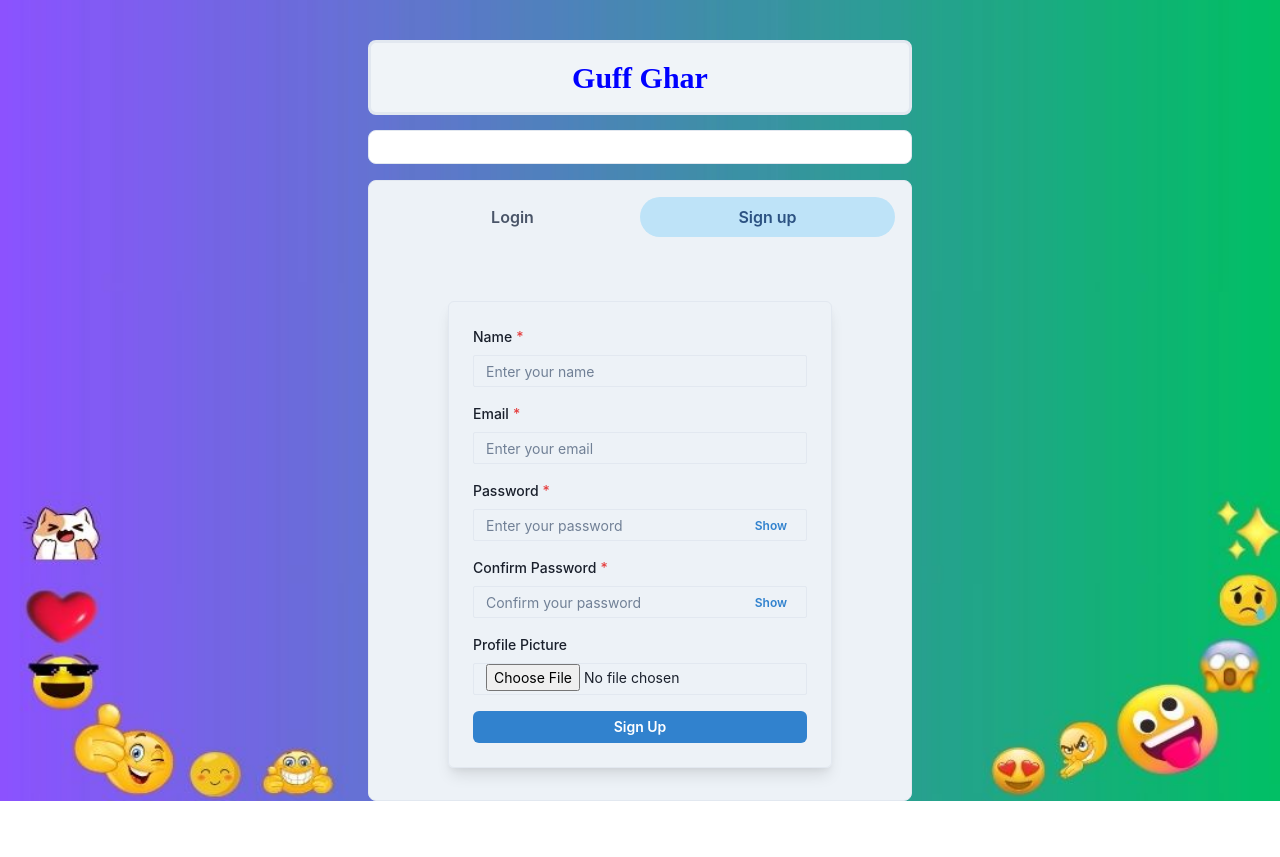
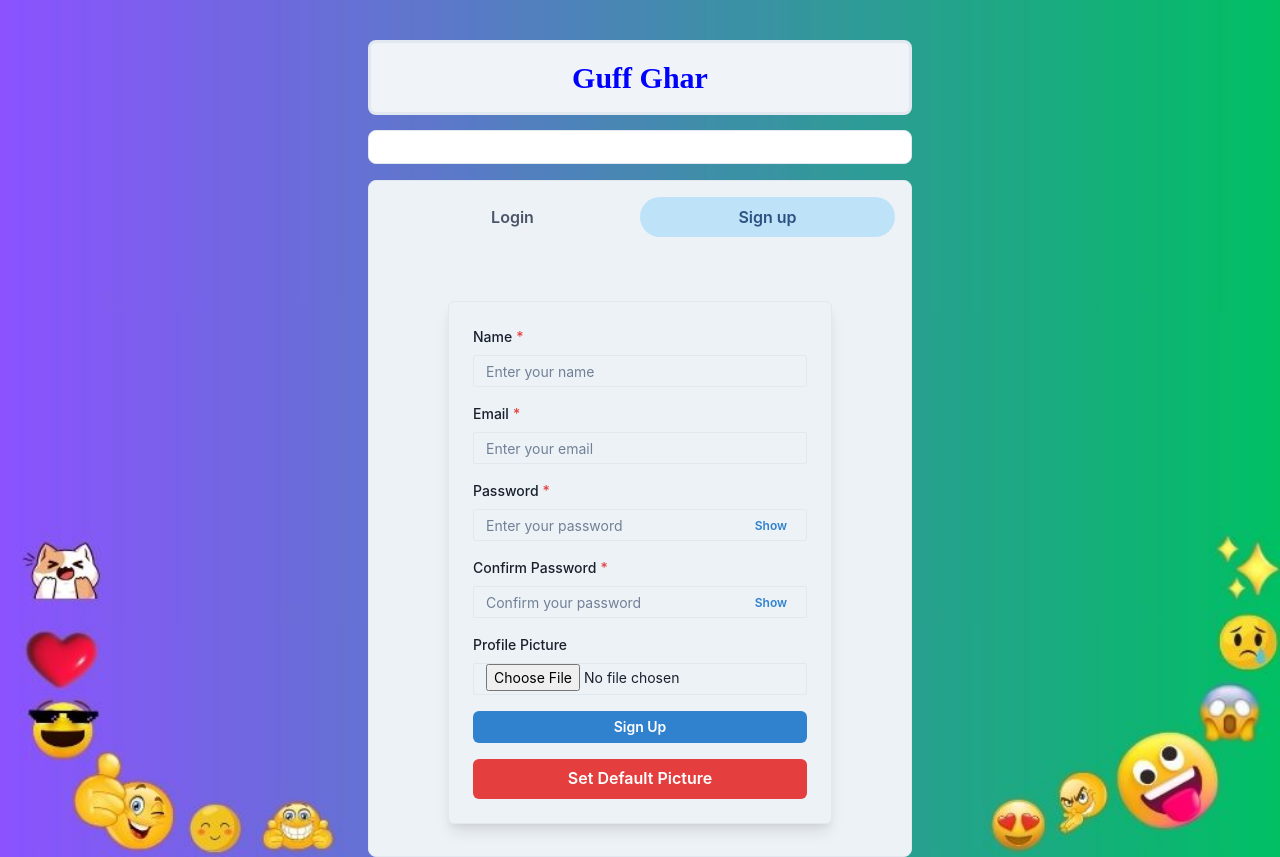
Before and after one commit to pratima89-shrestha/Chat-application, a React (Create React App) app in the folder Client/chat-app/: page / in a window 1280 px wide. Both pictures are taken after a click on the tab "Sign up". Before the commit the page ends 801 px from the top, so only its background shows below. Built offline with nearby package versions, Linux system fonts and the light colour scheme.

Commit message:
default profile picture added

```diff
--- a/Client/chat-app/src/components/Authentication/Login.jsx
+++ b/Client/chat-app/src/components/Authentication/Login.jsx
@@ -69,6 +69,10 @@ const Login = () => {
           <Button type="submit" colorScheme="blue" size="sm" width="full">
             Login
           </Button>
+          <Button varient="solid" colorScheme="red" width="100%" onClick={()=>{
+            setEmail("guest@example.com")
+            setPassword("123456")
+          }}>Get Guest User credentials</Button>
         </VStack>
       </form>
     </Box>
--- a/Client/chat-app/src/components/Authentication/Signup.jsx
+++ b/Client/chat-app/src/components/Authentication/Signup.jsx
@@ -8,6 +8,7 @@ import {
   InputGroup,
   InputRightElement,
   VStack,
+  Image,
 } from "@chakra-ui/react";
 
 const Signup = () => {
@@ -23,8 +24,20 @@ const Signup = () => {
     console.log("Form submitted:", { name, email, password, confirmpassword, pic });
   };
 
-  const postDetails = (pic) => {
-    console.log("Uploaded file:", pic);
+  // Function to handle file uploads and generate preview
+  const postDetails = (file) => {
+    if (file) {
+      console.log("Uploaded file:", file);
+      setPic(URL.createObjectURL(file)); // Generate a preview URL for the uploaded image
+    }
+  };
+
+  // Function to set a default profile picture URL
+  const handleSetProfilePicture = () => {
+    const imageURL = "/images/facelessAvatar.avif"
+    setPic(imageURL); // Set the profile picture URL directly
+    setName("guest");
+
   };
 
   return (
@@ -117,6 +130,20 @@ const Signup = () => {
             />
           </FormControl>
 
+          {/* Profile Picture Preview (New Section) */}
+          {pic && (
+            <Box>
+              <FormLabel fontSize="sm">Preview</FormLabel>
+              <Image
+                src={pic} // Dynamically set the source of the image
+                alt="Profile Preview"
+                borderRadius="full"
+                boxSize="100px"
+                objectFit="cover"
+              />
+            </Box>
+          )}
+
           <Button
             type="submit"
             colorScheme="blue"
@@ -125,6 +152,13 @@ const Signup = () => {
           >
             Sign Up
           </Button>
+            <Button
+            width="full"
+            colorScheme="red"
+            onClick={handleSetProfilePicture} // Set the predefined profile picture
+          >
+            Set Default Picture
+          </Button>
         </VStack>
       </form>
     </Box>
```
Also changed, not shown: Client/chat-app/public/images/facelessAvatar.avif (added).
